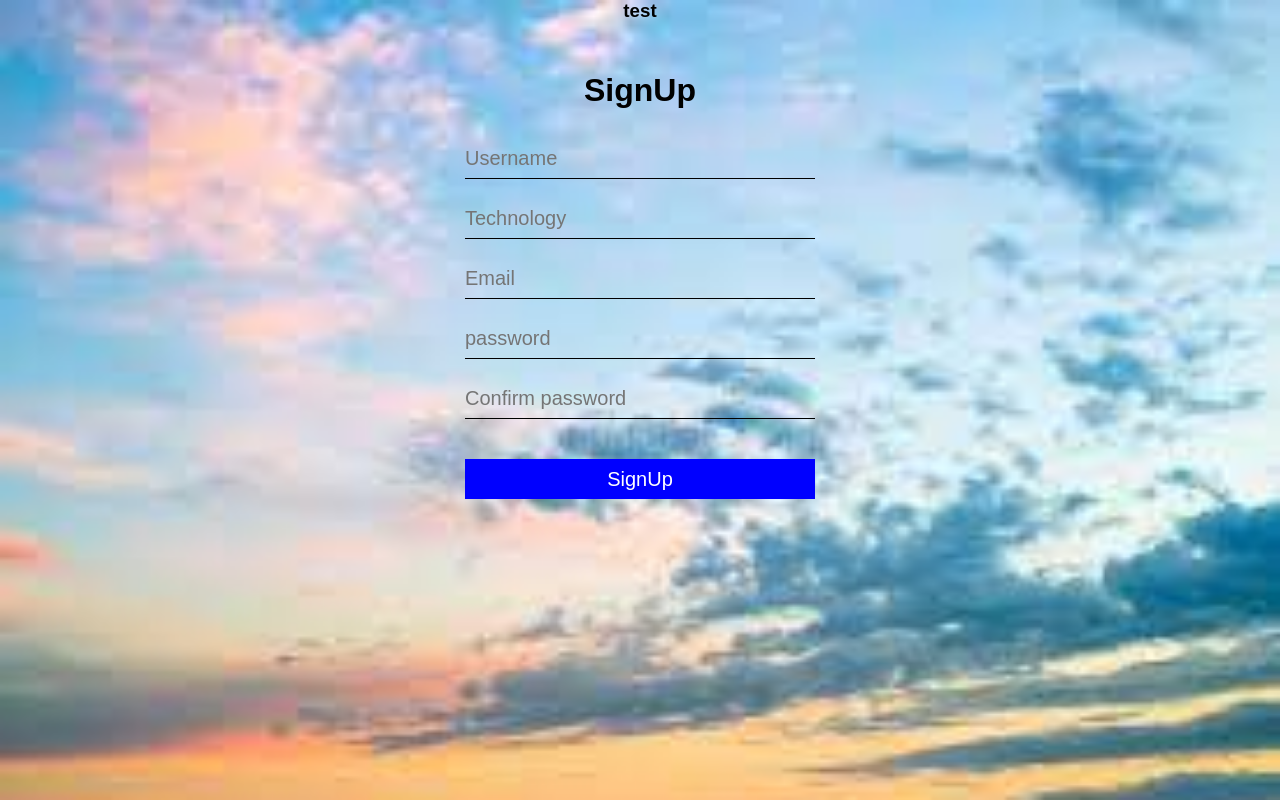
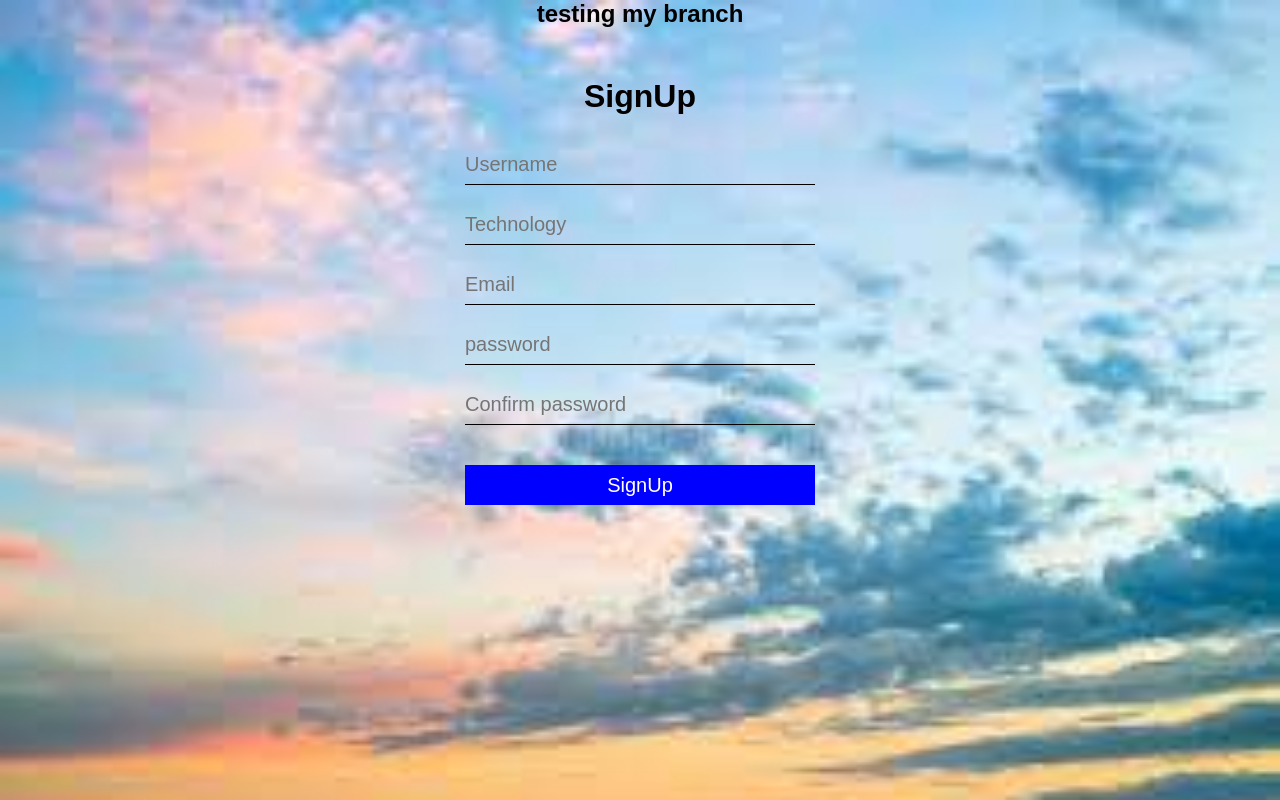
Before and after one commit to AhmettAmiir/SignUp, a plain HTML site: page index.html in a window 1280 px wide. Drawn offline with Linux system fonts and the light colour scheme.

Commit message:
testing my branch

```diff
--- a/index.html
+++ b/index.html
@@ -8,7 +8,8 @@
     <link rel="stylesheet" href="SignUp.css">
 </head>
 <body>
-   <h3>test</h3>
+    <h2> testing my branch</h2>
+
     <form action="#">
         <h1> SignUp</h1>
         <input type="text" name="name" placeholder="Username" >
```
